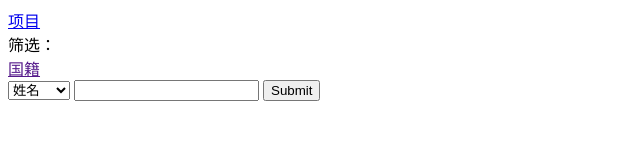
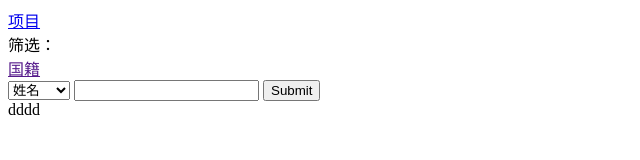
Before and after one commit to AndyLi77/javascript, a plain HTML site: page curriculum/index.html in a window 1280 px wide. Shown: the full height of the page, 0-640 px from the left. Drawn offline with Linux system fonts and the light colour scheme.

Commit message:
首页测试

```diff
--- a/curriculum/index.html
+++ b/curriculum/index.html
@@ -34,7 +34,7 @@
                 </div>
             </div>
         </div>
-        <div id="table-data-wrap"></div>
+        <div id="table-data-wrap">dddd</div>
     </div>
 </body>
 </html>
```
